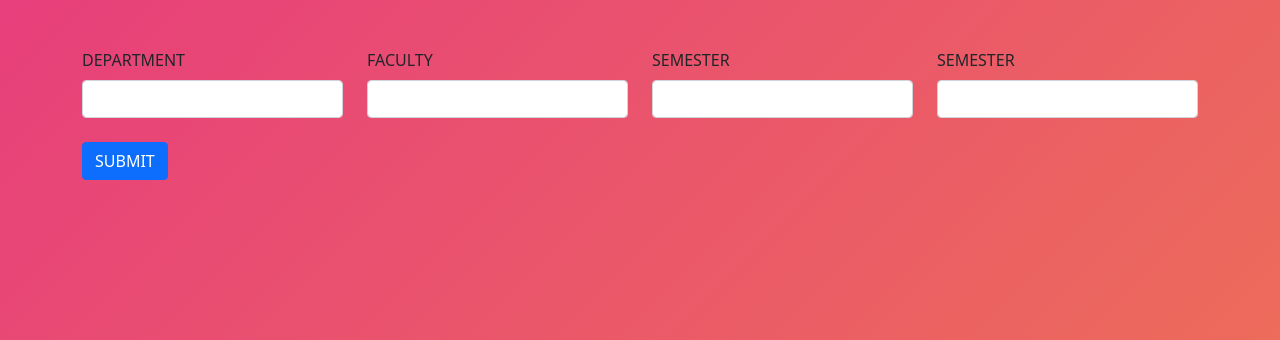
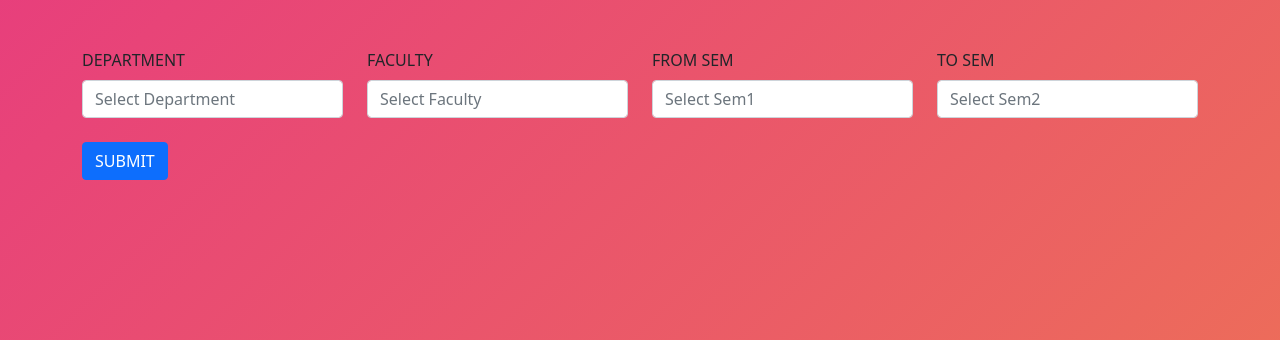
Before and after one commit to Sreekara-Madyastha/Faculty-Info, a Flask app: page / in a window 1280 px wide. Shown: the part 104-444 px from the top of the page. Run offline with Flask 2, Linux system fonts and the light colour scheme; some libraries are stand-ins or nearby versions.

Commit message:
Update home.html

```diff
--- a/templates/home.html
+++ b/templates/home.html
@@ -28,19 +28,19 @@
           <form class="row g-4" action="/search" autocomplete="off" method="post">
               <div class="col-md-3">
                   <label for="dep" class="form-label">DEPARTMENT</label>
-                <input list="departments" name="depselect" placeholder="{{ DId }}" class="form-control" id="dep">
+                  <input list="departments" name="depselect" placeholder="Select Department" class="form-control" id="dep">
               </div>
               <div class="col-md-3">
                   <label for="fac" class="form-label">FACULTY</label>
-                <input list="Faculty" name="facselect" placeholder="{{FId}}" class="form-control" id="fac">
+                  <input list="Faculty" name="facselect" placeholder="Select Faculty" class="form-control" id="fac">
               </div>
               <div class="col-md-3">
-              <label for="sem" class="form-label">SEMESTER</label>
-              <input list="Semester" name="fromsem" placeholder="{{ fromsem }}" class="form-control" id="sem">
+                <label for="sem" class="form-label">FROM SEM</label>
+                <input required list="Semester1" name="fromsem" placeholder="Select Sem1" class="form-control" id="sem1">
               </div>
               <div class="col-md-3">
-                <label for="sem" class="form-label">SEMESTER</label>
-                <input list="Semester" name="tillsem" placeholder="{{ tillsem }}" class="form-control" id="sem">
+                  <label for="sem" class="form-label">TO SEM</label>
+                  <input required list="Semester" name="tillsem" placeholder="Select Sem2" class="form-control" id="sem2">
                 </div>
               <div class="col-12">
                 <button type="submit" class="btn btn-primary">SUBMIT</button>
@@ -56,6 +56,11 @@
                   {% endfor %}
               </datalist>
               <datalist id="Semester">
+                  {% for i in sem %}
+                      <option value="{{ i[0] }}">
+                  {% endfor %}
+              </datalist>
+              <datalist id="Semester1">
                   {% for i in sem %}
                       <option value="{{ i[0] }}">
                   {% endfor %}
@@ -95,6 +100,41 @@
 
         </div>
         </div>
+        <script>
+          document.getElementById('dep').onchange = function(){
+              department = document.getElementById('dep').value;
 
+              fetch('/dept/' + department).then(function(response){
+
+                  response.json().then(function(data){
+                      // console.table(data)
+                      let Html =' ';
+                      for( let dept of data.depts){
+                          Html+='<option value="' + dept.id + '">' + dept.name + '</option>';
+                      }
+
+                      document.getElementById('Faculty').innerHTML = Html;
+                  });
+              });
+          }
+      </script>
+      <script>
+        document.getElementById('sem1').onchange = function(){
+            department = document.getElementById('sem1').value;
+
+            fetch('/dept2/' + department).then(function(response){
+
+                response.json().then(function(data){
+                    // console.table(data)
+                    let Html =' ';
+                    for( let dept of data.depts){
+                        Html+='<option value="' + dept.id + '">';
+                    }
+
+                    document.getElementById('Semester').innerHTML = Html;
+                });
+            });
+        }
+    </script>
     </body>
 </html>
```
Lines whose indentation alone changed are shown as unchanged.
